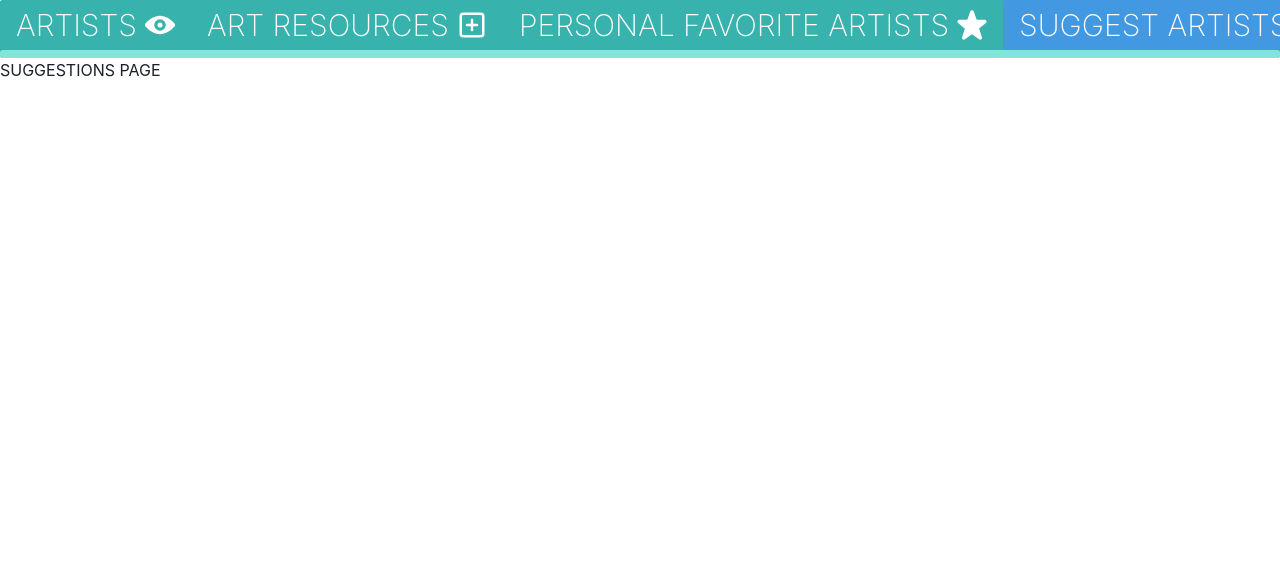
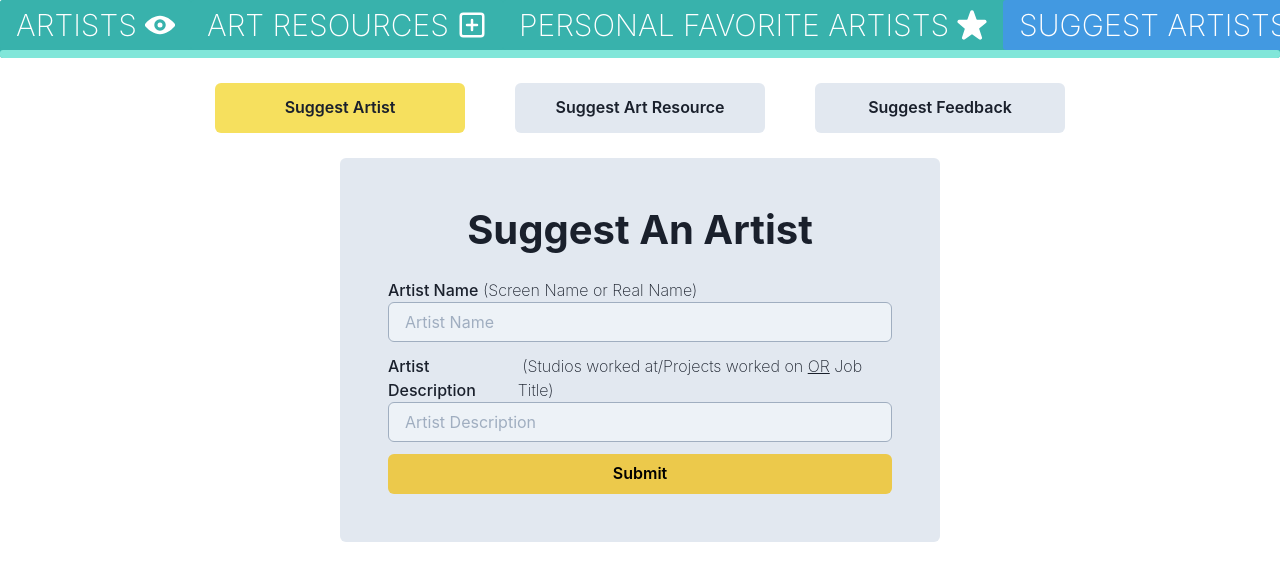
Before and after one commit to timothyhsu8/ArtDiscover, a React (Create React App) app: page /suggestions in a window 1280 px wide. Shown: the top 580 px of the page. Built offline with nearby package versions, Linux system fonts and the light colour scheme.

Commit message:
Suggestions tab working

```diff
--- /dev/null
+++ b/src/components/ArtistSuggestion.js
@@ -0,0 +1,23 @@
+import React from 'react'
+import { Input, Heading, Flex, Button, Text } from "@chakra-ui/react"
+
+export default function ArtistSuggestion() {
+    return(
+        <Flex alignItems="center" justifyContent="center">
+            <Flex w="600px" direction="column" bgColor="gray.200" p={12} rounded={6}>
+                <Heading mb={6} textAlign="center" fontSize="40px"> Suggest An Artist </Heading>
+                <Flex direction="row">
+                    <Text fontSize={16} fontWeight="medium"> Artist Name</Text>
+                    <Text fontSize={16} fontWeight="thin" >&nbsp;(Screen Name or Real Name)</Text>
+                </Flex>
+                <Input borderColor="gray.400" border="1px" placeholder="Artist Name" variant="filled" mb={3}></Input>
+                <Flex direction="row">
+                    <Text fontSize={16} fontWeight="medium"> Artist Description</Text>
+                    <Text fontSize={16} fontWeight="thin" >&nbsp;(Studios worked at/Projects worked on <u>OR</u> Job Title)</Text>
+                </Flex>
+                <Input borderColor="gray.400" border="1px"  placeholder="Artist Description" variant="filled" mb={3}></Input>
+                <Button colorScheme="yellow">Submit</Button>
+            </Flex>
+        </Flex>
+    )
+}
--- /dev/null
+++ b/src/components/FeedbackSuggestion.js
@@ -0,0 +1,17 @@
+import React from 'react'
+import { Input, Heading, Flex, Button, Text, Textarea } from "@chakra-ui/react"
+
+export default function FeedbackSuggestion() {
+    return(
+        <Flex alignItems="center" justifyContent="center">
+            <Flex w="600px" direction="column" bgColor="gray.200" p={12} rounded={6}>
+                <Heading mb={6} textAlign="center" fontSize="40px"> Suggest Feedback </Heading>
+                <Text fontSize={16} fontWeight="medium"> Feedback </Text>
+                <Textarea borderColor="gray.400" border="1px" placeholder="" variant="filled" mb={3} h={300}>
+
+                </Textarea>
+                <Button colorScheme="yellow"> Submit </Button>
+            </Flex>
+        </Flex>
+    )
+}
--- /dev/null
+++ b/src/components/ResourceSuggestion.js
@@ -0,0 +1,23 @@
+import React from 'react'
+import { Input, Heading, Flex, Button, Text } from "@chakra-ui/react"
+
+export default function ResourceSuggestion() {
+    return(
+        <Flex alignItems="center" justifyContent="center">
+            <Flex w="600px" direction="column" bgColor="gray.200" p={12} rounded={6}>
+                <Heading mb={6} textAlign="center" fontSize="40px"> Suggest An Art Resource </Heading>
+                <Flex direction="row">
+                    <Text fontSize={16} fontWeight="medium"> Website Name</Text>
+                    <Text fontSize={16} fontWeight="thin" >&nbsp;(Youtube, Instagram, Schoolism, etc.) </Text>
+                </Flex>
+                <Input borderColor="gray.400" border="1px" placeholder="Website Name" variant="filled" mb={3}></Input>
+                <Flex direction="row">
+                    <Text fontSize={16} fontWeight="medium"> Artist Name</Text>
+                    <Text fontSize={16} fontWeight="thin" >&nbsp;(If Applicable) </Text>
+                </Flex>
+                <Input borderColor="gray.400" border="1px"  placeholder="Job Title, Notable Works, Etc." variant="filled" mb={3}></Input>
+                <Button colorScheme="yellow">Submit</Button>
+            </Flex>
+        </Flex>
+    )
+}
--- a/src/pages/SuggestionsPage.js
+++ b/src/pages/SuggestionsPage.js
@@ -1,13 +1,54 @@
-import React from 'react'
+import React, { useState } from 'react'
 import Header from '../components/Header'
-import { useColorMode, Flex, Box, Grid, Text, Center, Image } from "@chakra-ui/react"
+import { Box, Button, Center, Grid } from "@chakra-ui/react"
+import ArtistSuggestion from '../components/ArtistSuggestion';
+import ResourceSuggestion from '../components/ResourceSuggestion';
+import FeedbackSuggestion from '../components/FeedbackSuggestion';
 
 export default function SuggestionsPage() {
 
+    const [formType, setFormType] = useState("artist");
+
+    const renderForm = () => {
+        if(formType === "artist")
+            return <ArtistSuggestion />;
+        if(formType === "resource")
+            return <ResourceSuggestion />;
+        if(formType === "feedback")
+            return <FeedbackSuggestion />
+    }
+
     return (
         <Box>
+            {/* OPTION BUTTONS */}
             <Header headerColor="teal.400" currentPage="suggestions" weight="thin"/>
-            SUGGESTIONS PAGE
+            <Center>
+                <Box w="900px" h="100px">
+                    <Grid templateColumns="1fr 1fr 1fr" h="100px" >
+                        <Center>
+                            <Button onClick={() => setFormType("artist")} w="250px" h="50px" bgColor={formType === "artist" ? "yellow.300" : "gray.200"}
+                                _hover={{cursor:"pointer", bgColor:"orange"}}>
+                                Suggest Artist
+                            </Button>
+                        </Center>
+                        <Center>
+                            <Button onClick={() => setFormType("resource")} w="250px" h="50px" bgColor={formType === "resource" ? "yellow.300" : "gray.200"}
+                                _hover={{cursor:"pointer", bgColor:"orange"}}>
+                                Suggest Art Resource
+                            </Button>
+                        </Center>
+                        <Center>
+                            <Button onClick={() => setFormType("feedback")} w="250px" h="50px" bgColor={formType === "feedback" ? "yellow.300" : "gray.200"}
+                            _hover={{cursor:"pointer", bgColor:"orange"}}>
+                                Suggest Feedback
+                                </Button>
+                        </Center>
+                    </Grid>
+                </Box>
+            </Center>
+
+            {/* FORM */}
+            {renderForm()}
         </Box>
     )
 }
```
